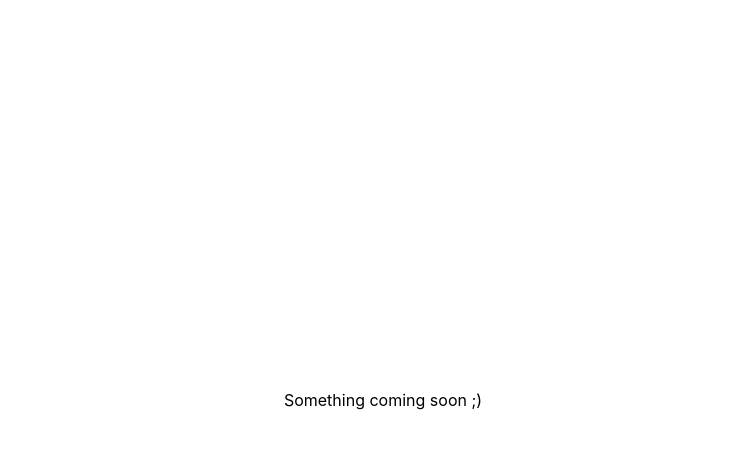
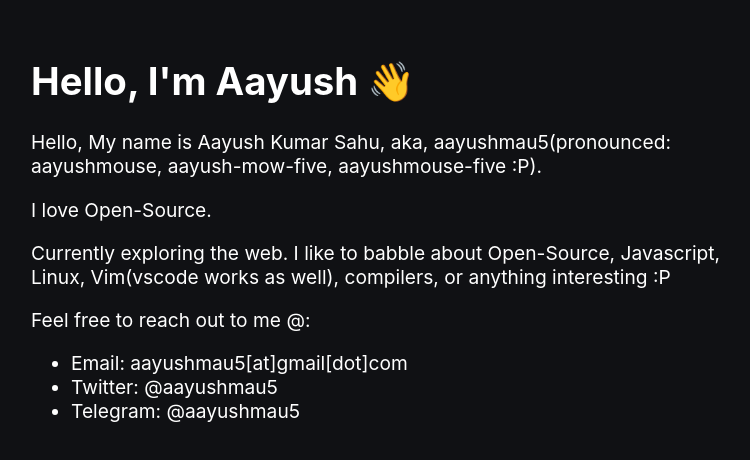
Before and after one commit to aayushmau5/aayushsahu.com, a Next.js app: page / in a window 1280 px wide. Shown: the top 460 px of the page, without its empty margins (257-1007 px from the left). Built offline with nearby package versions, Linux system fonts and the light colour scheme.

Commit message:
add typescript & add some basic info in home page

```diff
--- a/package.json
+++ b/package.json
@@ -13,7 +13,9 @@
     "react-dom": "17.0.2"
   },
   "devDependencies": {
+    "@types/react": "^17.0.35",
     "eslint": "7.32.0",
-    "eslint-config-next": "12.0.4"
+    "eslint-config-next": "12.0.4",
+    "typescript": "^4.5.2"
   }
 }
--- a/pages/index.js
+++ /dev/null
@@ -1,17 +0,0 @@
-import Head from "next/head";
-import Image from "next/image";
-import styles from "../styles/Home.module.css";
-
-export default function Home() {
-  return (
-    <div className={styles.container}>
-      <Head>
-        <title>Aayush</title>
-        <meta name="description" content="Aayush Kumar Sahu" />
-        <link rel="icon" href="/favicon.ico" />
-      </Head>
-
-      <main className={styles.main}>Something coming soon ;)</main>
-    </div>
-  );
-}
--- /dev/null
+++ b/pages/index.tsx
@@ -0,0 +1,37 @@
+import Head from "next/head";
+import styles from "../styles/Home.module.css";
+
+export default function Home() {
+  return (
+    <div className={styles.container}>
+      <Head>
+        <title>Aayush Kumar Sahu</title>
+        <meta name="description" content="Aayush Kumar Sahu aka aayushmau5" />
+        <link rel="icon" href="/favicon.ico" />
+      </Head>
+
+      <h1> Hello, I&apos;m Aayush 👋 </h1>
+
+      <main className={styles.main}>
+        <p>
+          Hello, My name is Aayush Kumar Sahu, aka, aayushmau5(pronounced:
+          aayushmouse, aayush-mow-five, aayushmouse-five :P).
+        </p>
+        <p>I love Open-Source.</p>
+        <p>
+          Currently exploring the web. I like to babble about Open-Source,
+          Javascript, Linux, Vim(vscode works as well), compilers, or anything
+          interesting :P
+        </p>
+        <p>
+          Feel free to reach out to me @:
+          <ul>
+            <li>Email: aayushmau5[at]gmail[dot]com</li>
+            <li>Twitter: @aayushmau5</li>
+            <li>Telegram: @aayushmau5</li>
+          </ul>
+        </p>
+      </main>
+    </div>
+  );
+}
--- a/styles/Home.module.css
+++ b/styles/Home.module.css
@@ -1,116 +1,11 @@
 .container {
-  padding: 0 2rem;
+  padding: 2rem;
+  margin: 0 auto;
+  font-size: 1.2rem;
 }
 
-.main {
-  min-height: 100vh;
-  padding: 4rem 0;
-  flex: 1;
-  display: flex;
-  flex-direction: column;
-  justify-content: center;
-  align-items: center;
-}
-
-.footer {
-  display: flex;
-  flex: 1;
-  padding: 2rem 0;
-  border-top: 1px solid #eaeaea;
-  justify-content: center;
-  align-items: center;
-}
-
-.footer a {
-  display: flex;
-  justify-content: center;
-  align-items: center;
-  flex-grow: 1;
-}
-
-.title a {
-  color: #0070f3;
-  text-decoration: none;
-}
-
-.title a:hover,
-.title a:focus,
-.title a:active {
-  text-decoration: underline;
-}
-
-.title {
-  margin: 0;
-  line-height: 1.15;
-  font-size: 4rem;
-}
-
-.title,
-.description {
-  text-align: center;
-}
-
-.description {
-  margin: 4rem 0;
-  line-height: 1.5;
-  font-size: 1.5rem;
-}
-
-.code {
-  background: #fafafa;
-  border-radius: 5px;
-  padding: 0.75rem;
-  font-size: 1.1rem;
-  font-family: Menlo, Monaco, Lucida Console, Liberation Mono, DejaVu Sans Mono,
-    Bitstream Vera Sans Mono, Courier New, monospace;
-}
-
-.grid {
-  display: flex;
-  align-items: center;
-  justify-content: center;
-  flex-wrap: wrap;
-  max-width: 800px;
-}
-
-.card {
-  margin: 1rem;
-  padding: 1.5rem;
-  text-align: left;
-  color: inherit;
-  text-decoration: none;
-  border: 1px solid #eaeaea;
-  border-radius: 10px;
-  transition: color 0.15s ease, border-color 0.15s ease;
-  max-width: 300px;
-}
-
-.card:hover,
-.card:focus,
-.card:active {
-  color: #0070f3;
-  border-color: #0070f3;
-}
-
-.card h2 {
-  margin: 0 0 1rem 0;
-  font-size: 1.5rem;
-}
-
-.card p {
-  margin: 0;
-  font-size: 1.25rem;
-  line-height: 1.5;
-}
-
-.logo {
-  height: 1em;
-  margin-left: 0.5rem;
-}
-
-@media (max-width: 600px) {
-  .grid {
-    width: 100%;
-    flex-direction: column;
+@media (min-width: 1000px) {
+  .container {
+    width: 60%;
   }
 }
--- a/styles/globals.css
+++ b/styles/globals.css
@@ -4,6 +4,8 @@ body {
   margin: 0;
   font-family: -apple-system, BlinkMacSystemFont, Segoe UI, Roboto, Oxygen,
     Ubuntu, Cantarell, Fira Sans, Droid Sans, Helvetica Neue, sans-serif;
+  background-color: #101114;
+  color: white;
 }
 
 a {
```
Also changed, not shown: tsconfig.json (added, +30 -0 lines), next-env.d.ts (added), pages/_app.tsx (renamed from pages/_app.js), 2 other files (tests, documents, lock files or other folders).
